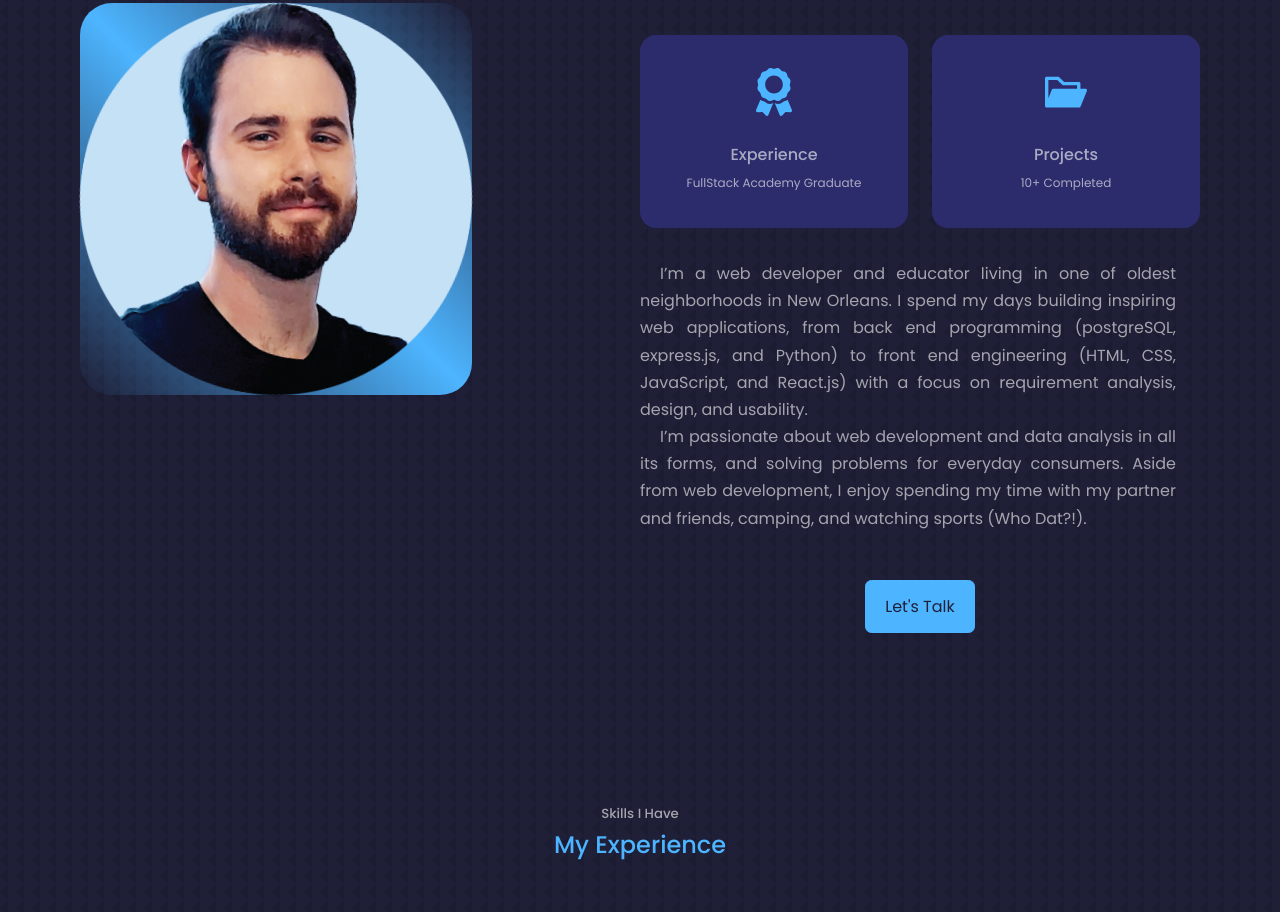
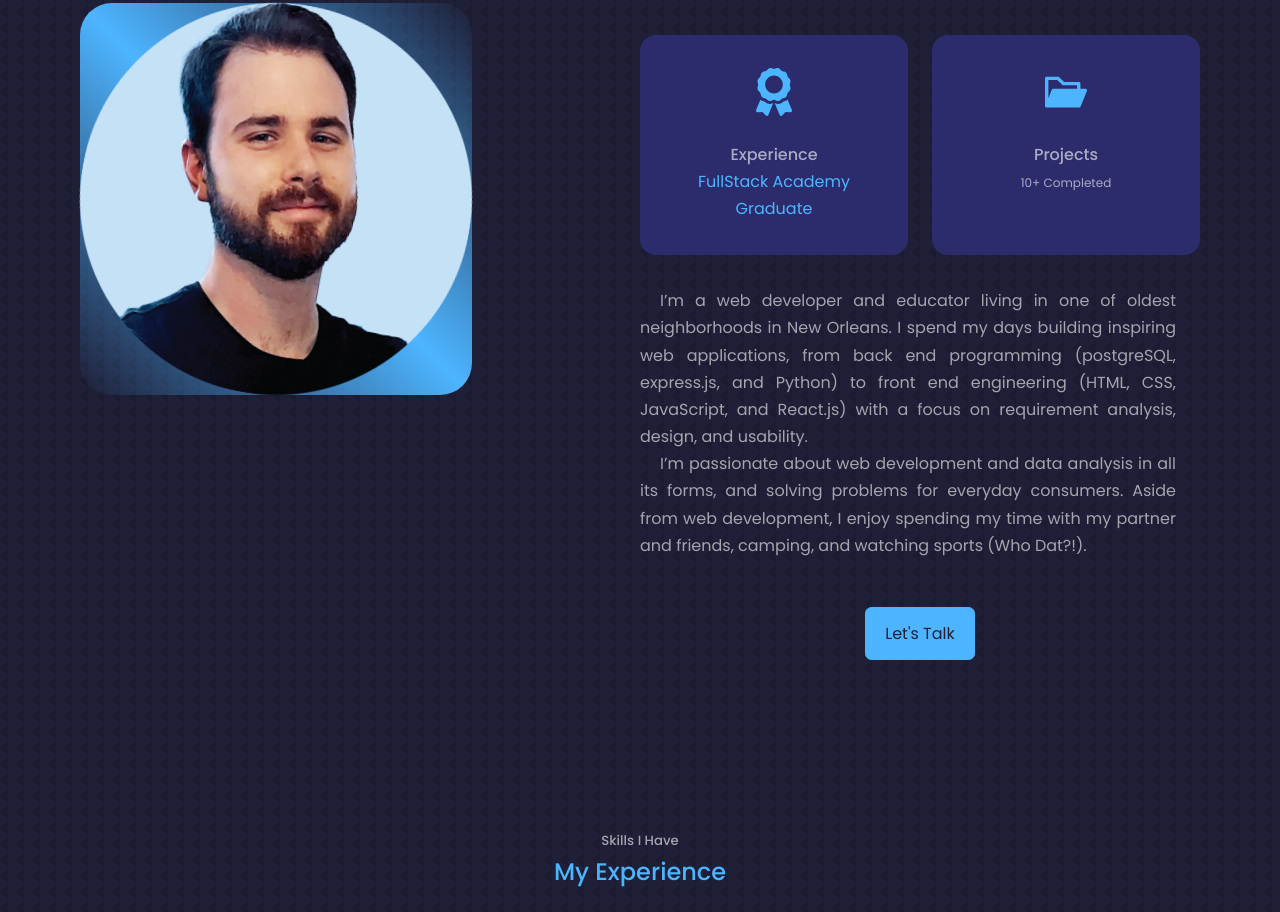
Before and after one commit to impr3ssionist/portfolio, a React (Create React App) app: page / in a window 1280 px wide. Shown: the part 1276-2188 px from the top of the page. Built offline with nearby package versions, Linux system fonts and the light colour scheme.

Commit message:
provided link to fullstack academy

```diff
--- a/src/components/about/About.jsx
+++ b/src/components/about/About.jsx
@@ -21,7 +21,7 @@ const about = () => {
             <article className='about__card'>
               <FaAward className='about__icon'/>
               <h5>Experience</h5>
-              <small>FullStack Academy Graduate</small>
+              <a href='https://www.fullstackacademy.com/about' target='_blank' >FullStack Academy Graduate</a>
             </article>
 
             <article className='about__card'>
```
